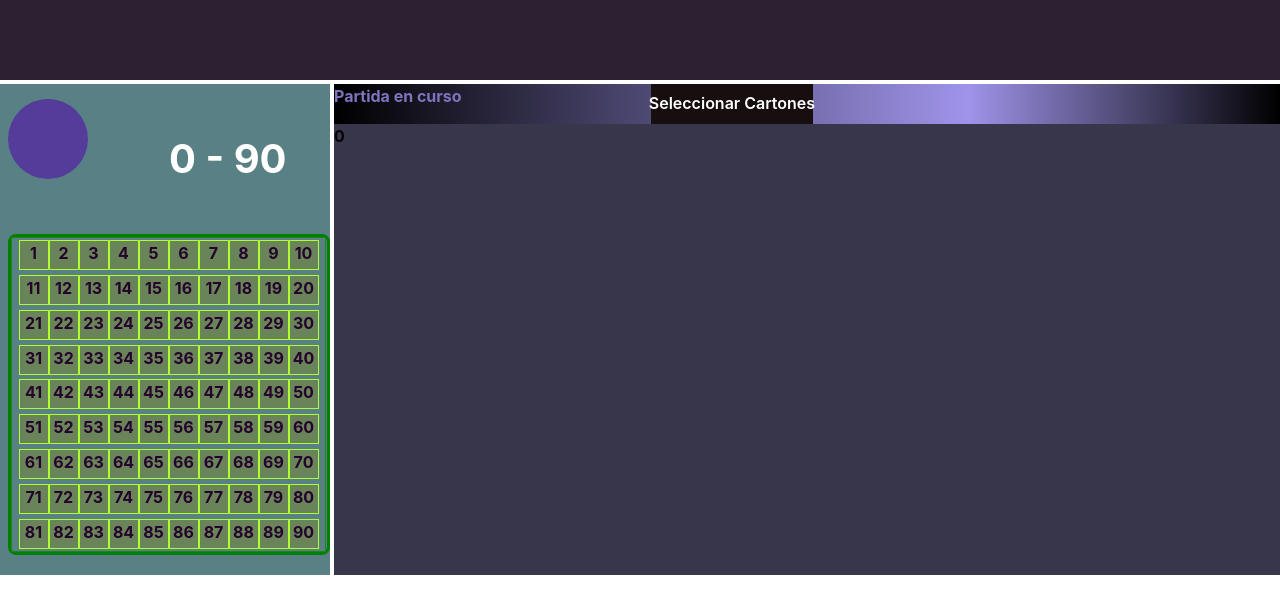
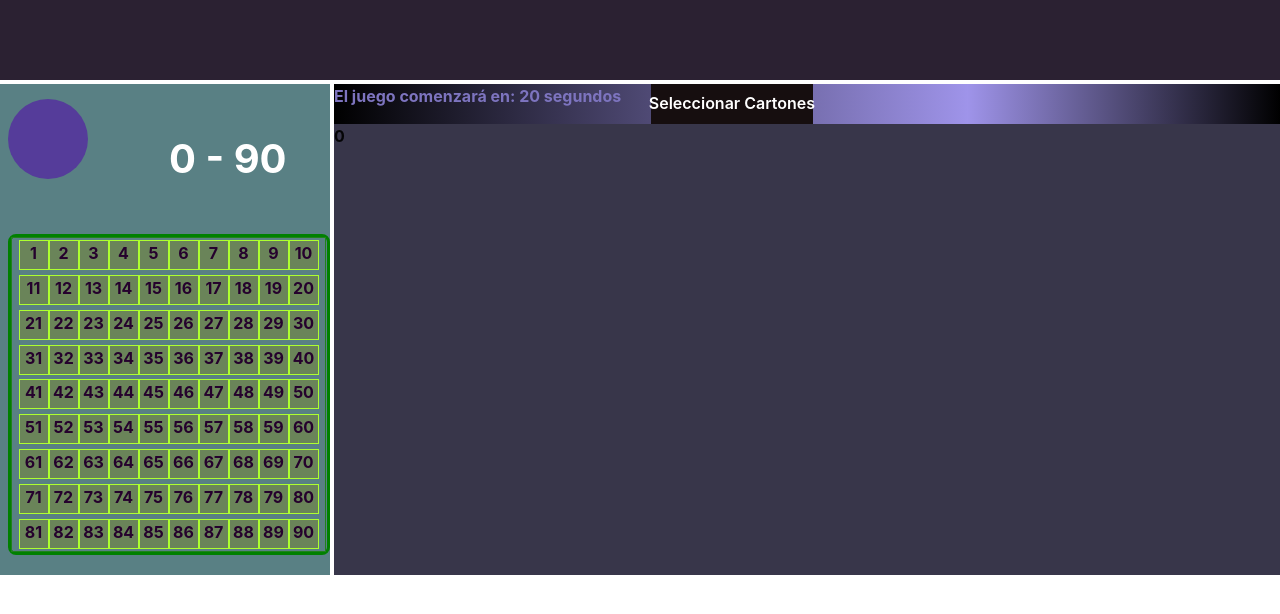
Before and after one commit to ayelentatto/bingo-with-react, a React (Create React App) app in the folder bingo/: page / in a window 1280 px wide. Shown: the top 614 px of the page. Built offline with nearby package versions, Linux system fonts and the light colour scheme.

Commit message:
warnings eSLint and npm run build

```diff
--- a/bingo/src/components/BingoGrid.jsx
+++ b/bingo/src/components/BingoGrid.jsx
@@ -2,14 +2,10 @@ import React, { useState, useEffect, useRef } from "react";
 import Speak from "../BotVoice";
 import LineAlert from "./LineAlert";
 import {
-  useBoolean,
-  Alert,
-  AlertIcon,
   Grid,
   GridItem,
   Center,
   Button,
-  Box,
   Drawer,
   DrawerBody,
   DrawerFooter,
@@ -42,7 +38,7 @@ const BingoGrid = ({ cartones, numeroActual, disponibles, salientes, startGame }
 
   const cartonesRefs = useRef([]);// Referencia a los cartones
 
-  const [contadorInicial, setContadorInicial] = useState(5); //Cuenta regresiva ocmienzo del juego
+  const [contadorInicial, setContadorInicial] = useState(25); //Cuenta regresiva ocmienzo del juego
 
   useEffect(() => {
 
--- a/bingo/src/components/BingoNav.jsx
+++ b/bingo/src/components/BingoNav.jsx
@@ -1,8 +1,7 @@
 // BingoNav.jsx
-import React, { useState, useEffect } from "react";
+import React from "react";
 import { Box, SimpleGrid, Circle } from "@chakra-ui/react";
 //instale : 1:numeros-a-letras ,numeral, toWords
-
 
 
 const BingoNav = ({
--- a/bingo/src/pages/Bingo/Bingo.jsx
+++ b/bingo/src/pages/Bingo/Bingo.jsx
@@ -5,9 +5,7 @@ import { phrases } from "../../components/phrases";
 import BingoGrid from "../../components/BingoGrid";
 import BingoHeader from "../../components/BingoHeader";
 import BingoNav from "../../components/BingoNav";
-import BingoFooter from "../../components/BingoFooter";
-import { Grid, GridItem, Button } from "@chakra-ui/react";
-import DrawerCardboards from "../../components/DrawerCardboards";
+import { Grid, GridItem } from "@chakra-ui/react";
 import Speak from "../../BotVoice";
 
 const generarNumsCarton = (disponibles) => {
@@ -37,8 +35,6 @@ const Bingo = () => {
   const [salientes, setSalientes] = useState([]); // lista de salientes
   const [numeroActual, setNumeroActual] = useState(null); //numero actual
   const [tableroN, setTablero] = useState(tablero); // literalmente es el tablero
-  const [isOpen, setIsOpen] = useState(false);
-  const [seleccionados, setSeleccionados] = useState([]);
 
   const [disponibles, setDisponibles] = useState(numbers);
 
```
